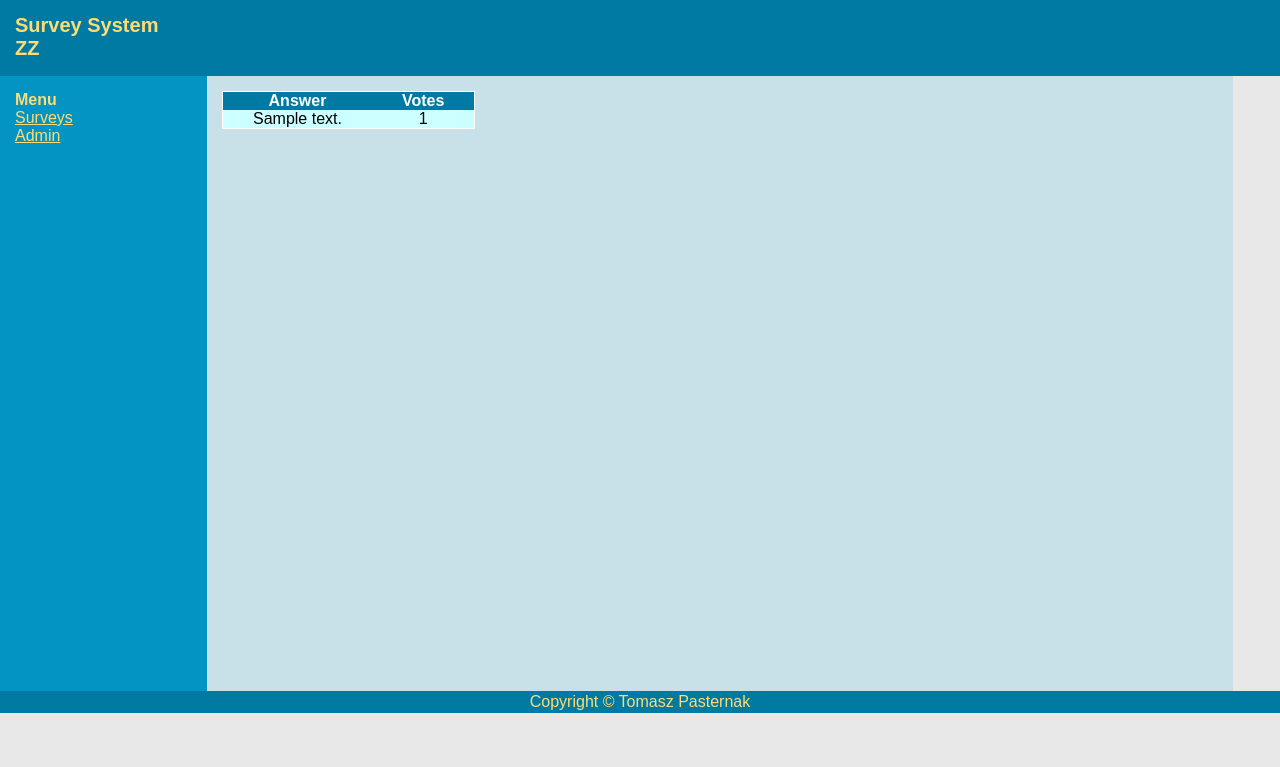
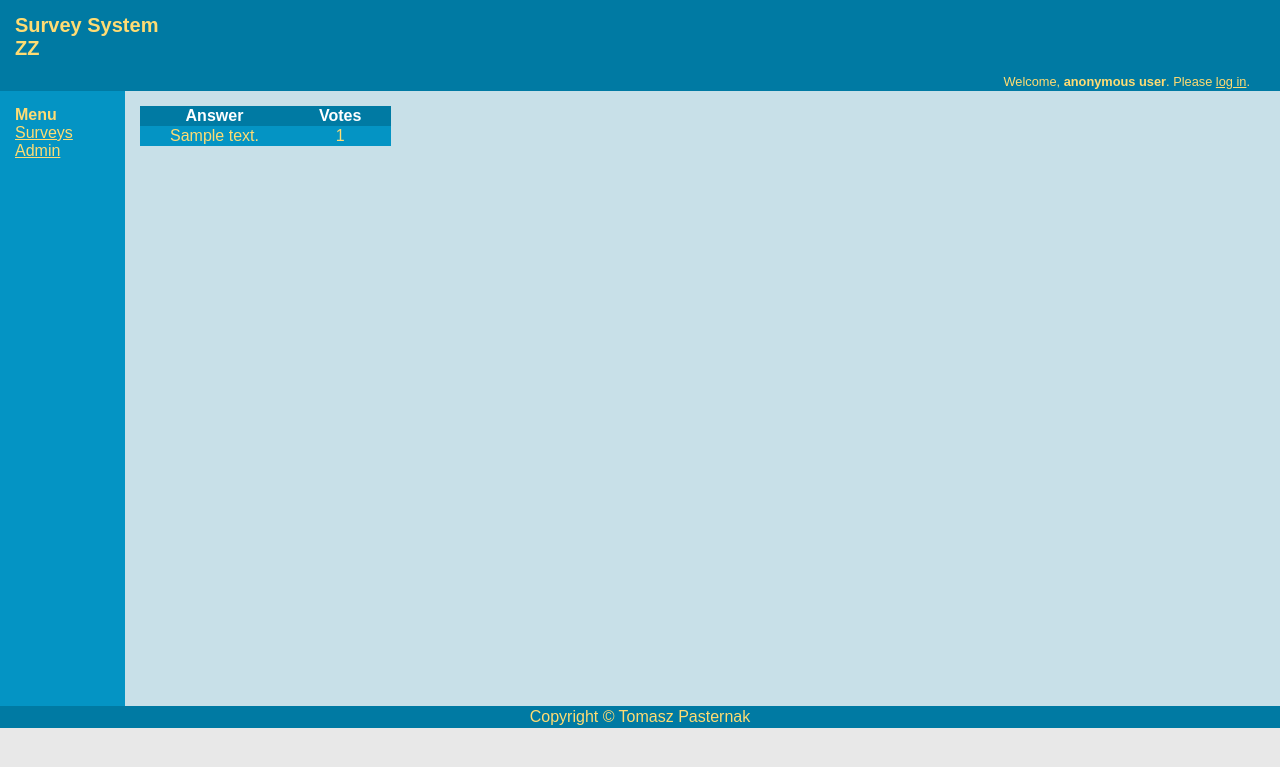
Before and after one commit to nkdm/SurveyZZ, a Django app: page /1/results in a window 1280 px wide. Shown: the top 767 px of the page. Run offline with Django 3.2, Linux system fonts and the light colour scheme; tables that the repository leaves empty hold one stand-in row (values such as "Sample post").

Commit message:
User login/logout

```diff
--- a/surveys/static/surveys/style.css
+++ b/surveys/static/surveys/style.css
@@ -1,9 +1,20 @@
+#logging-panel{
+	font-size: 80%;
+	text-align: right;
+}
+
+#username
+{
+	font-weight: bold;
+}
+
 body
 {
 	margin: 0px;
 	height: 100%;
 	width: 100%;
 	background: #E8E8E8;
+	color: #52451D;
 	font-family: Arial, Helvetica, sans-serif ;
 }
 
@@ -30,11 +41,16 @@ body
 {
 	background-color: #0494C4;
 	height: 600px;
-	width: 15%;
+	width: 110px;
 	float: left;
 	color: white;
 
 	padding: 15px 0 0 15px;
+}
+
+#logging-panel a
+{
+	color: #FFDC73;
 }
 
 #menu, #menu a, #main-header, #main-footer
@@ -47,40 +63,35 @@ body
 	background-color: #007AA3
 }
 
-table
+table.results
 {
 	border-collapse:collapse;
 	font-family: sans-serif;
 	text-align: center;
-	border: 1px solid white;
+	border: 1px none white;
 }
 
-td, th
+table.results td, th
 {
-	padding: 0px 30px 0px 30px;
+	padding: 1px 30px 1px 30px;
 }
 
-th
+table.results th
 {
 	background-color:#007AA3;
 	color: white;
+
 }
 
-tr
-{
-	background-color:#99CCFF;
-}
-
-
-tr:nth-child(even) {
-    background-color: #CCFFFF ;
+table.results tr:nth-child(even) {
+	background-color: #0494C4;
+	color: #FFDC73;
 }
 
 #content
 {
 	background-color: #C8E0E8;
-	width:79%;
 	height:600px;
-	float:left;
-	padding: 15px 0 0 15px;
+	left-margin: 15px;
+	padding: 15px 15px 0px 140px;
 }
--- /dev/null
+++ b/surveys/templates/registration/logout.html
@@ -0,0 +1,6 @@
+{% extends "surveys/base.html" %}
+{% block title %}Thank you{% endblock %}
+{% block content %}
+{{ title }}
+
+{% endblock content %}
--- a/surveys/templates/surveys/base.html
+++ b/surveys/templates/surveys/base.html
@@ -14,6 +14,13 @@
 	  Survey System<br>
 	  ZZ
 	</h1>
+  <div id="logging-panel">
+	{% if request.user.is_authenticated %}
+      Welcome, <strong>{{ request.user.username }}</strong>. <a href="/logout">Logout</a>
+	{% else %}
+      Welcome, <strong>anonymous user</strong>. Please <a href="/login">log in</a>.
+	{% endif %}
+  </div>
   </div>
 
   <div id="menu" >
--- /dev/null
+++ b/surveys/templates/surveys/login.html
@@ -0,0 +1,6 @@
+{% extends "surveys/base.html" %}
+{% block title %}Thank you{% endblock %}
+{% block content %}
+<p> Thank you for voting for {{ answer.text }}<p>
+
+{% endblock content %}
--- a/surveys/templates/surveys/results.html
+++ b/surveys/templates/surveys/results.html
@@ -2,7 +2,7 @@
 {% block title %}Results{% endblock %}
 
 {% block content %}
-<table>
+<table class="results">
 
 <tr>
        <th> Answer </th>
@@ -11,7 +11,7 @@
 
 {% for vote in votes %}
 <tr>
-       <td>{{vote.text}}</td>
+       <td>{{ vote.text }}</td>
 	   <td>{{ vote.c }} </td>
 </tr>
 {% endfor %}
--- a/surveys/urls.py
+++ b/surveys/urls.py
@@ -1,10 +1,12 @@
 from django.conf.urls import patterns, url
-
+from django.contrib.auth.views import login,logout
 from surveys import views
 
 urlpatterns = patterns('',
     url(r'^$', views.index, name='index'),
     url(r'^(?P<id>\d+)$', views.presentSurvey),
     url(r'^(?P<id>\d+)/results$', views.results),
-    url(r'^(?P<id>\d+)$', views.presentSurvey)
+    url(r'^(?P<id>\d+)$', views.presentSurvey),
+    url(r'^login/?$', login),
+    url(r'^logout/?$', logout,{ 'template_name':'registration/logout.html'} )
 )
--- a/surveys/views.py
+++ b/surveys/views.py
@@ -1,12 +1,12 @@
 # Create your views here.
 from django.http import HttpResponse
 from surveys.models import Survey, PossibleAnswer, Vote
-from django.template import loader, Context
+from django.template import loader, Context, RequestContext
 from django.shortcuts import render, render_to_response
 
 def index(request):
     allSurveys = Survey.objects.all()
-    context = Context({
+    context = RequestContext(request, {
         "surveys": allSurveys,
     })
     template = loader.get_template("surveys/index.html")
@@ -16,7 +16,7 @@ def presentSurvey(request,id):
     if request.method=="GET":
         survey = Survey.objects.get(id=id)
         answers = PossibleAnswer.objects.filter(survey=survey)
-        context = Context({
+        context = RequestContext( request, {
             "question": survey.question,
             "answers": answers
             })
@@ -37,3 +37,6 @@ def results(request,id):
             "votes": votes
     })
     return render(request, "surveys/results.html", context)
+
+def login(request):
+    return render(request, "surveys/login.html")
```
Also changed, not shown: SurveyZZ/settings.py (+7 -0 lines), surveys/templates/registration/login.html (added, +26 -0 lines).
